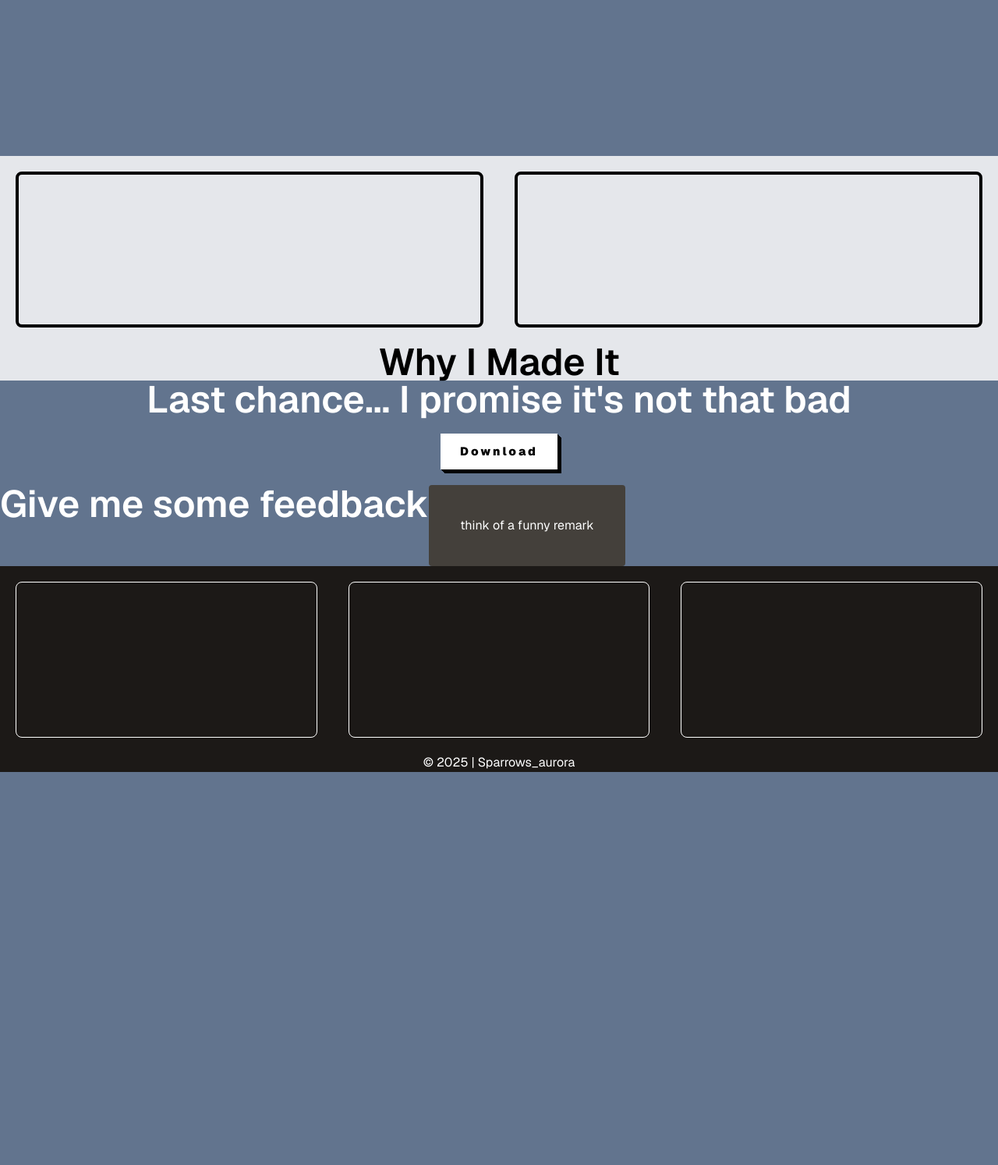
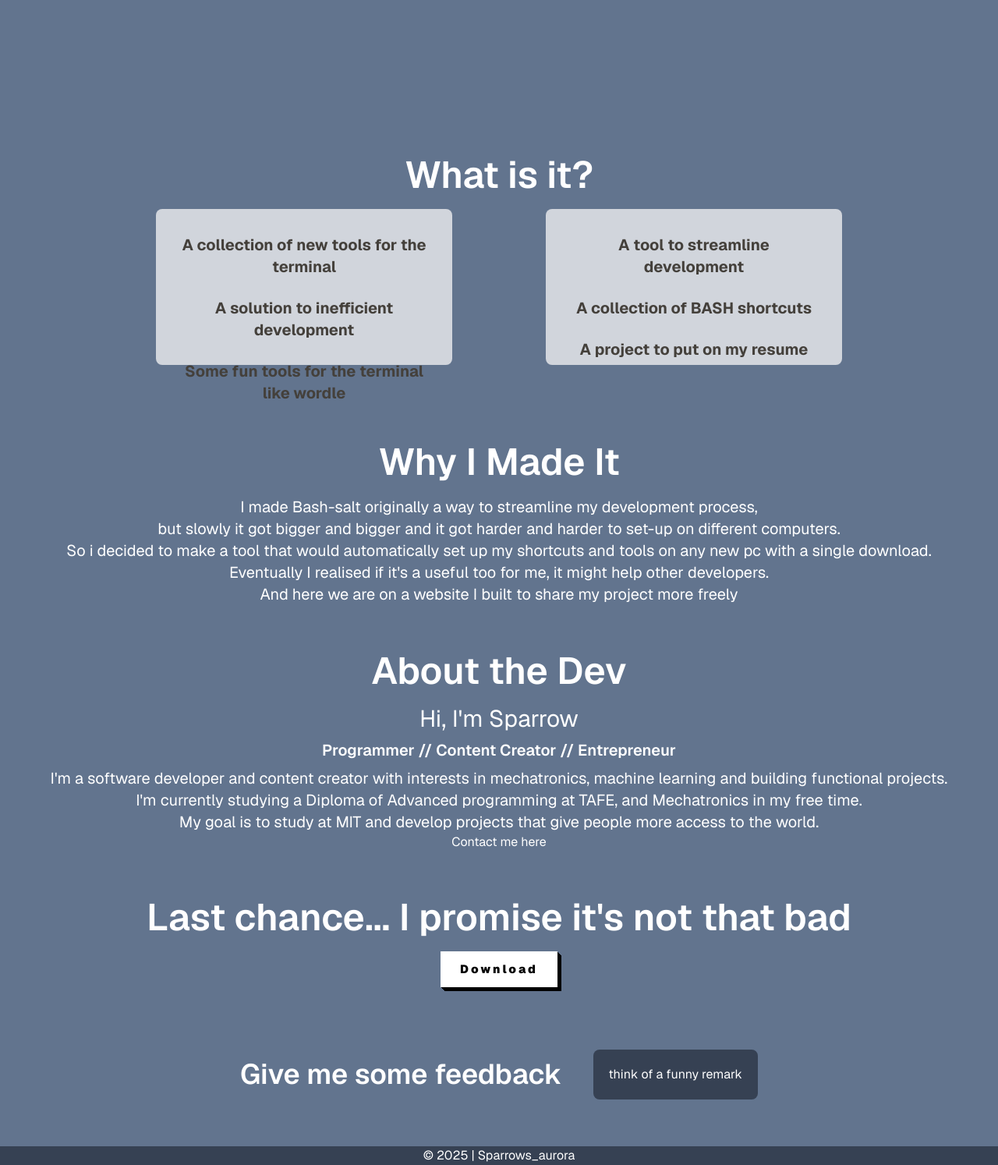
Before and after one commit to sparrowsaurora/Bash-salt, a PHP site: page / in a window 1280 px wide. Shown: the part 480-1974 px from the top of the page at 78% size. Before the commit the page ends 1470 px from the top, so only its background shows below. Run offline with PHP 8.4, Linux system fonts and the light colour scheme; some web fonts are replaced.

Commit message:
added styling for home page

```diff
--- a/web/include/footer.php
+++ b/web/include/footer.php
@@ -1,9 +1,9 @@
-<footer class="bg-stone-900">
-        <div class="footer-main flex">
+<footer class="bg-gray-700">
+        <!-- <div class="footer-main flex">
             <div class="footersect w-auto border-1 border-white grow rounded-lg h-50 grow m-5"></div>
             <div class="footersect w-auto border-1 border-white grow rounded-lg h-50 grow m-5"></div>
             <div class="footersect w-auto border-1 border-white grow rounded-lg h-50 grow m-5"></div>
-        </div>
+        </div> -->
         <p class="text-white text-center">&copy; <span id="year"></span> | Sparrows_aurora</p>
     </footer>
 </body>
--- a/web/index.php
+++ b/web/index.php
@@ -1,4 +1,4 @@
-<?php include"./include/header.php"; ?>
+<?php include"include/header.php"; ?>
     <?php include"include/nav.php"; ?>
     <main class="bg-slate-500 text-white text-center">
 
@@ -14,26 +14,59 @@
             </aside> -->
         </header>
 
-        <div class="what-it-is flex bg-gray-200 text-black">
-            <div class="min-w-lg border-4 rounded-lg h-50 grow m-5"></div>
-            <div class="min-w-lg border-4 rounded-lg h-50 grow m-5"></div>
+        <div class="what-it-is">
+            <h2 class="text-5xl font-semibold mb-5">What is it?</h2>
+            <div class="flex text-stone-700">
+                <div class="rounded-lg h-50 w-3/7 grow ml-50 mr-15 mb-10 bg-gray-300 font-bold text-xl">
+                    <!-- Dot points about what this project is -->
+                     <div class="h-full m-5 rounded-lg">
+                        <p class="m-px p-3 rounded-xl hover:bg-sky-100">A collection of new tools for the terminal</p>
+                        <p class="m-px p-3 rounded-xl hover:bg-sky-100">A solution to inefficient development</p>
+                        <p class="m-px p-3 rounded-xl hover:bg-sky-100">Some fun tools for the terminal like wordle</p>
+                    </div>
+                </div>
+                <div class="rounded-lg h-50 w-3/7 grow mr-50 ml-15 mb-10 bg-gray-300 font-bold text-xl">
+                    <div class="h-full m-5 rounded-lg">
+                        <p class="m-px p-3 rounded-xl hover:bg-sky-100">A tool to streamline development</p>
+                        <p class="m-px p-3 rounded-xl hover:bg-sky-100">A collection of BASH shortcuts</p>
+                        <p class="m-px p-3 rounded-xl hover:bg-sky-100">A project to put on my resume</p>
+                    </div>
+                </div>
+            </div>
         </div>
 
-        <div class="why bg-gray-200 text-black">
+        <div class="why py-15">
             <h2 class="text-5xl font-semibold">Why I Made It</h2>
+            <p class="text-xl mt-5">
+                I made Bash-salt originally a way to streamline my development process,<br>
+                but slowly it got bigger and bigger and it got harder and harder to set-up on different computers.<br>
+                So i decided to make a tool that would automatically set up my shortcuts and tools on any new pc with a single download.<br>
+                Eventually I realised if it's a useful too for me, it might help other developers.<br>
+                And here we are on a website I built to share my project more freely
+            </p>
         </div>
 
-        <div class="about-me">
+        <div class="about-me mb-15">
+            <h2 class="text-5xl font-semibold pb-3">About the Dev</h2>
+            <h2 class="text-3xl py-2">Hi, I'm Sparrow</h2>
+            <h3 class="text-xl font-semibold pb-2">Programmer // Content Creator // Entrepreneur</h3>
 
+            <p class="text-xl">
+                I'm a software developer and content creator with interests in mechatronics, machine learning and building functional projects.<br>
+                I'm currently studying a Diploma of Advanced programming at TAFE, and Mechatronics in my free time.<br>
+                My goal is to study at MIT and develop projects that give people more access to the world.<br>
+            </p>
+            <a href="/contact/">Contact me here</a>
         </div>
 
         <div class="final-cta">
             <h2 class="text-5xl font-semibold">Last chance... I promise it's not that bad</h2>
             <button class="download m-5">Download</button>
         </div>
-        <div class="feedback flex">
-            <h2 class="text-5xl font-semibold">Give me some feedback</h2>
-            <a href="./pages/contact/index.php" class="p-10 rounded bg-stone-700">think of a funny remark</a>
+
+        <div class="feedback flex py-15 items-center justify-center">
+            <h2 class="text-4xl font-semibold mr-5">Give me some feedback</h2>
+            <a href="/contact/" class="p-5 rounded-lg bg-gray-700 ml-5">think of a funny remark</a>
         </div>
     </main>
-<?php include"./include/footer.php"; ?>
+<?php include"include/footer.php"; ?>
--- a/web/pages/404/index.php
+++ b/web/pages/404/index.php
@@ -4,8 +4,9 @@
             <div>
                 <h1 class="text-6xl text-center mb-3">Error 404: Page Not Found</h1>
                 <br>
-                <a href="../../index.php" class="bg-stone-800 rounded p-5">Go To Home Page</a>
+                <a href="/" class="bg-stone-800 rounded p-5">Go To Home Page</a>
             </div>
         </div>
     </main>
+</body>
 </html>
--- a/web/style.css
+++ b/web/style.css
@@ -36,4 +36,5 @@ button.download:active {
 
 #navbar {
     background: #1e2939b3;
+    /* REMOVE TRANSPARENT BG ON NAV ONCE LIVE */
 }
```
Also changed, not shown: web/ToDo.md (+2 -0 lines).
